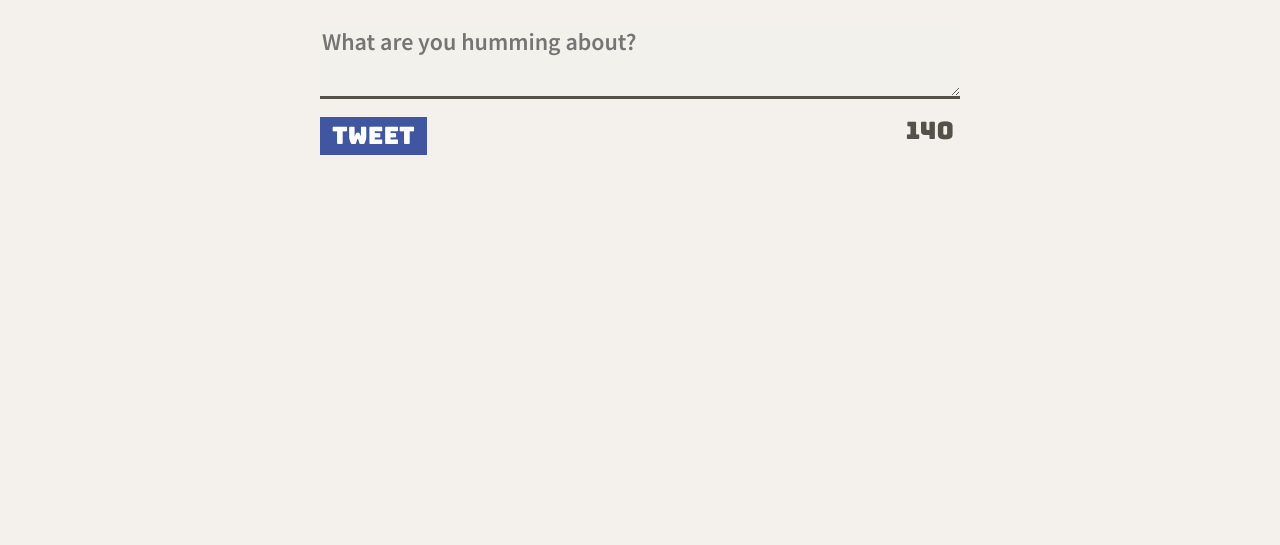
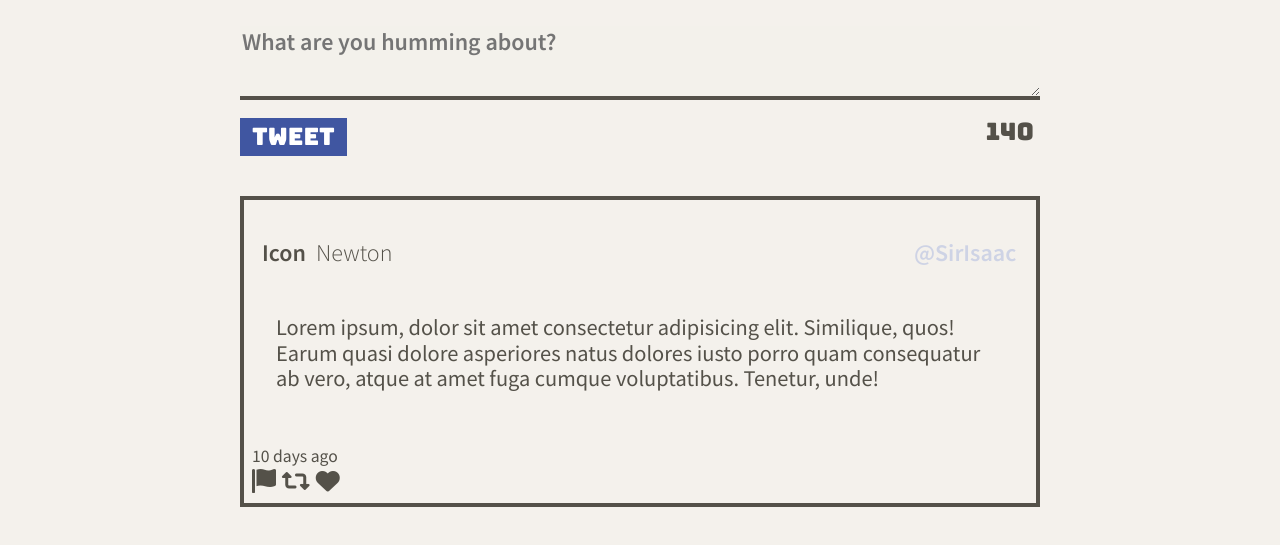
Before and after one commit to karolinaCodes/Tweeter, a website: page public/index.html in a window 1280 px wide. Shown: the part 595-1140 px from the top of the page. Before the commit the page ends 800 px from the top, so only its background shows below. Drawn offline with nearby package versions, Linux system fonts and the light colour scheme.

Commit message:
add tweet element

```diff
--- a/public/index.html
+++ b/public/index.html
@@ -15,7 +15,7 @@
     <link rel="preconnect" href="https://fonts.googleapis.com" />
     <link rel="preconnect" href="https://fonts.gstatic.com" crossorigin />
     <link
-      href="https://fonts.googleapis.com/css2?family=Bungee&family=Source+Sans+Pro:ital,wght@0,300;0,600;1,300;1,600&display=swap"
+      href="https://fonts.googleapis.com/css2?family=Bungee&family=Source+Sans+Pro:ital,wght@0,300;0,400;0,600;1,300;1,600&display=swap"
       rel="stylesheet"
     />
 
@@ -33,6 +33,7 @@
     <link rel="stylesheet" href="/styles/nav.css" type="text/css" />
     <link rel="stylesheet" href="/styles/header.css" type="text/css" />
     <link rel="stylesheet" href="/styles/new-tweet.css" type="text/css" />
+    <link rel="stylesheet" href="/styles/tweet.css" type="text/css" />
 
     <!-- External JS -->
     <script src="https://ajax.googleapis.com/ajax/libs/jquery/3.4.1/jquery.min.js"></script>
@@ -54,7 +55,7 @@
         <i class="fas fa-angle-double-down"></i>
       </div>
     </nav>
-    <header>
+    <header class="profile-header">
       <div>
         <img src="/images/profile-hex.png" />
       </div>
@@ -71,14 +72,42 @@
         <form method="POST" action="/tweets">
           <textarea
             name="text"
-            id="tweet-text"
+            id="new-tweet-text"
             placeholder="What are you humming about?"
           ></textarea>
-          <div id="tweet-action">
+          <div id="new-tweet-action">
             <button type="submit" class="tweet-btn">Tweet</button>
-            <output name="counter" class="counter" for="tweet-text">140</output>
+            <output name="counter" class="counter" for="new-tweet-text"
+              >140</output
+            >
           </div>
         </form>
+      </section>
+
+      <section class="tweets">
+        <article class="tweet">
+          <header>
+            <div class="user-profile">
+              <h4 class="user-icon">Icon</h4>
+              <h4 class="user-name">Newton</h4>
+            </div>
+            <h4 class="user-handle">@SirIsaac</h4>
+          </header>
+          <div class="tweet-text">
+            Lorem ipsum, dolor sit amet consectetur adipisicing elit. Similique,
+            quos! Earum quasi dolore asperiores natus dolores iusto porro quam
+            consequatur ab vero, atque at amet fuga cumque voluptatibus.
+            Tenetur, unde!
+          </div>
+          <footer>
+            <span class="time-passed">10 days ago</span>
+            <div class="tweet-action">
+              <i class="fas fa-flag"></i>
+              <i class="fas fa-retweet"></i>
+              <i class="fas fa-heart"></i>
+            </div>
+          </footer>
+        </article>
       </section>
     </main>
   </body>
--- a/public/scripts/composer-char-counter.js
+++ b/public/scripts/composer-char-counter.js
@@ -1,5 +1,6 @@
 $(document).ready(() => {
   $("#tweet-text").on("input", function () {
+    //refactor?
     const maxLimit = 140;
     const inputLength = $(this).val().length;
     const counterVal = maxLimit - inputLength;
--- a/public/styles/header.css
+++ b/public/styles/header.css
@@ -1,4 +1,4 @@
-header {
+.profile-header {
   height: 400px;
   display: flex;
   flex-direction: column;
--- a/public/styles/layout.css
+++ b/public/styles/layout.css
@@ -29,4 +29,11 @@ body {
 main {
   width: 90%;
   margin: auto;
+  display: flex;
+  flex-direction: column;
+  align-items: center;
 }
+/* is this the right spot? */
+.tweets {
+  margin: 2.5rem auto;
+}
--- a/public/styles/new-tweet.css
+++ b/public/styles/new-tweet.css
@@ -4,12 +4,12 @@
   align-items: center;
 }
 
-#tweet-text {
-  width: 50vw;
+#new-tweet-text {
+  width: 50rem;
   background-color: #f3f1eb;
   border: none;
   padding-bottom: 13px;
-  border-bottom: 3.5px solid #545149;
+  border-bottom: 0.3rem solid #545149;
   font-weight: 600;
 }
 
@@ -17,7 +17,7 @@
   outline: none;
 }
 
-#tweet-action {
+#new-tweet-action {
   display: flex;
   justify-content: space-between;
   margin-top: 12px;
--- /dev/null
+++ b/public/styles/tweet.css
@@ -0,0 +1,63 @@
+.tweet {
+  border: 0.3rem solid #545149;
+  padding: 0.5rem;
+  width: 50rem;
+  /* transition: box-shadow 0.1s; */
+}
+
+/* .article.tweet everywhere?*/
+
+.tweet:hover {
+  box-shadow: 8px 8px #ced3e5;
+}
+
+.user-profile {
+  display: flex;
+}
+
+.user-name {
+  font-weight: 300;
+}
+
+.user-icon {
+  margin-left: 0.63rem;
+  margin-right: 0.63rem;
+}
+
+article.tweet header {
+  display: flex;
+  justify-content: space-between;
+}
+
+.user-handle {
+  margin-right: 0.73rem;
+  color: #ced3e5;
+}
+
+.tweet-text {
+  margin: 1rem 1.5rem 3rem 1.5rem;
+  font-weight: 400;
+  font-size: 1.4rem;
+}
+
+.article.tweet footer {
+  border-top: 0.22rem solid #545149;
+  padding: 0.63rem 1.5rem;
+  display: flex;
+  justify-content: space-between;
+}
+
+.article.tweet i {
+  margin-left: 0.4rem;
+  color: #3f54a1;
+  font-size: 1.2rem;
+}
+
+.article.tweet i:hover {
+  color: #c99826;
+  cursor: pointer;
+}
+
+.time-passed {
+  font-size: 1.1rem;
+}
```
